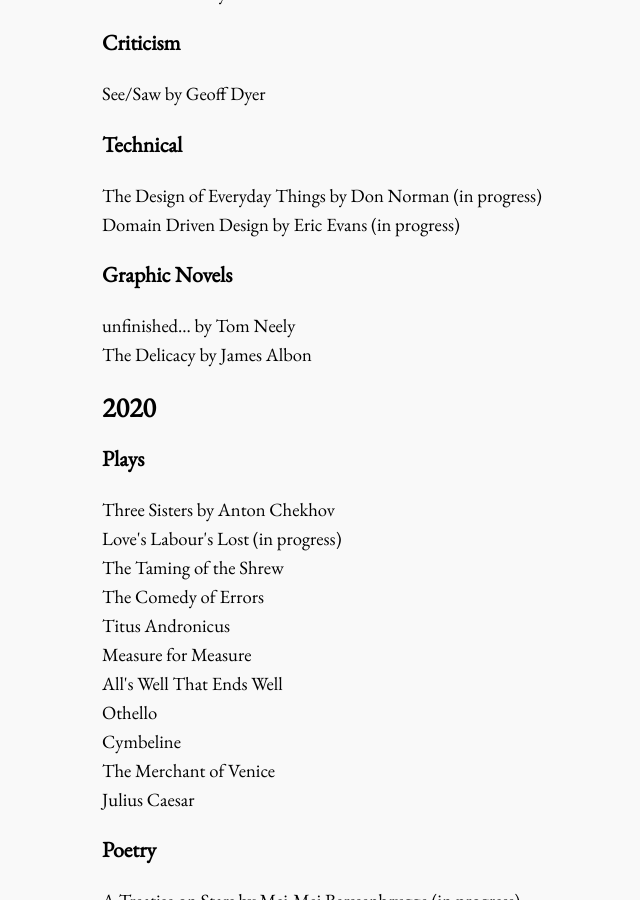
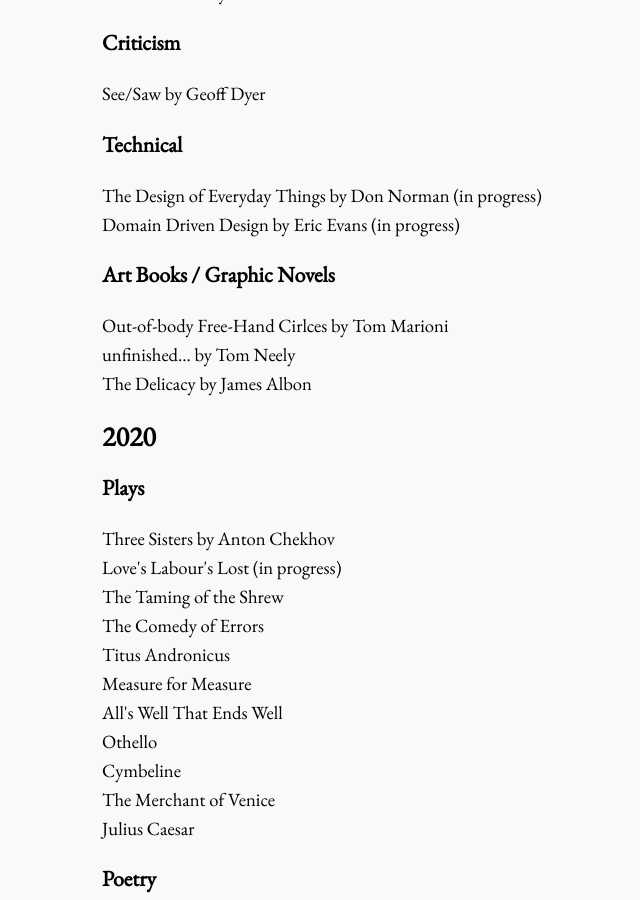
Before and after one commit to bora-uyumazturk/bora-uyumazturk.github.io, a Jekyll site: the page built from reading.html, in a window 1280 px wide and 900 px high, scrolled down 528 px. Shown: the whole window, without its empty margins (70-710 px from the left). Built offline with Jekyll 4.4.1, drawn with Linux system fonts in a browser that asks for light colours.

Commit message:
tom marioni

```diff
--- a/reading.html
+++ b/reading.html
@@ -32,7 +32,8 @@ title: Reading
   The Design of Everyday Things by Don Norman (in progress) <br>
   Domain Driven Design by Eric Evans (in progress)
 
-  <h3>Graphic Novels</h3>
+  <h3>Art Books / Graphic Novels</h3>
+  Out-of-body Free-Hand Cirlces by Tom Marioni <br>
   unfinished... by Tom Neely <br>
   The Delicacy by James Albon
 
```
